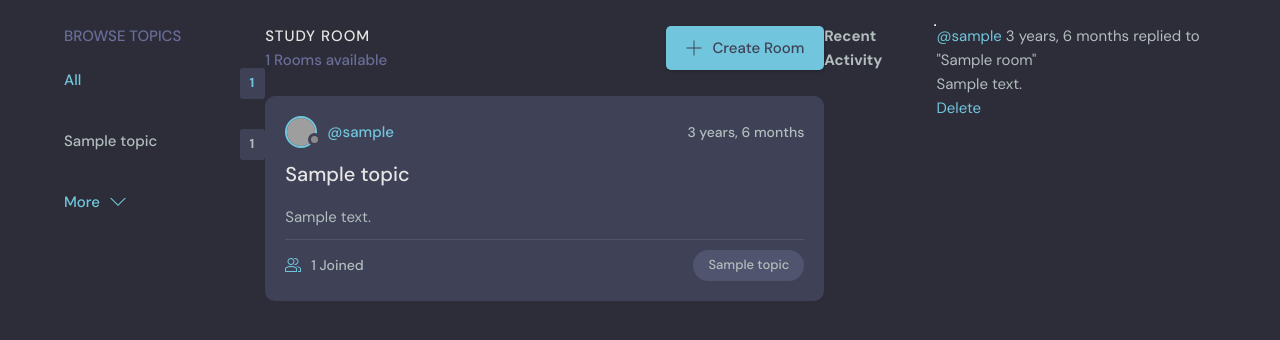
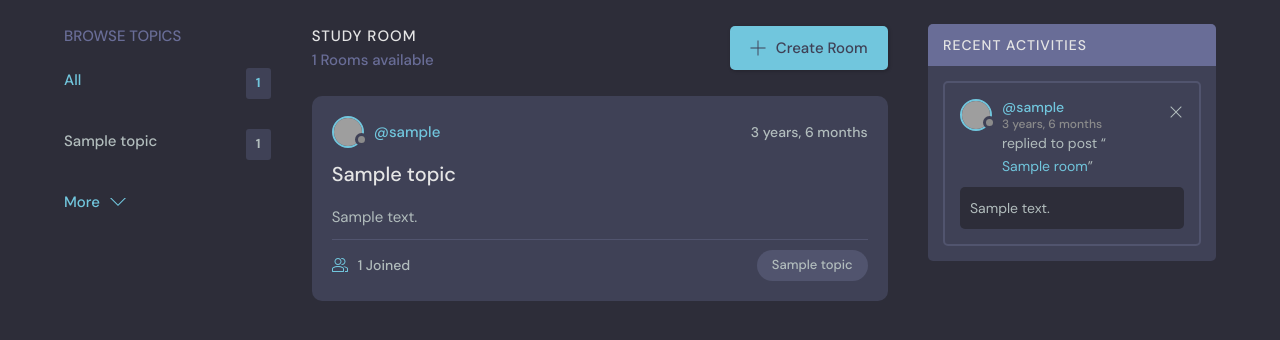
Before and after one commit to quevinrai/studybud, a Django app: page / in a window 1280 px wide. Shown: the part 76-416 px from the top of the page. Run offline with Django 4.2, Linux system fonts and the light colour scheme; a user stored in the database is signed in; tables that the repository leaves empty hold one stand-in row (values such as "Sample post"); grey boxes are pictures that could not be loaded.

Commit message:
Import deleted code from home.html

```diff
--- a/base/templates/base/activity_component.html
+++ b/base/templates/base/activity_component.html
@@ -1,14 +1,41 @@
-<h3>Recent Activity</h3>
-<hr>
+<div class="activities">
+    <div class="activities__header">
+      <h2>Recent Activities</h2>
+    </div>
 
-{% for message in room_messages %}
-    <div>
-        <small><a href="{% url 'profile' message.user.id %}">@{{ message.user }}</a>  {{ message.created|timesince }}</small>
-        <small>replied to "{{ message.room }}"</small>
+    {% for message in room_messages %}
+        <div class="activities__box">
+            <div class="activities__boxHeader roomListRoom__header">
+                <a href="{% url 'profile' message.user.id %}" class="roomListRoom__author">
+                    <div class="avatar avatar--small">
+                        <img src="https://randomuser.me/api/portraits/women/11.jpg" />
+                    </div>
+                    <p>
+                        @{{ message.user }}
+                        <span>{{ message.created|timesince }}</span>
+                    </p>
+                </a>
 
-        <p>{{ message.body }}</p>
-        {% if request.user == message.user %}
-            <a href="{% url 'delete-message' message.id %}">Delete</a>
-        {% endif %}
-    </div>
-{% endfor %}
+                {% if request.user == message.user %}
+                    <div class="roomListRoom__actions">
+                        <a href="{% url 'delete-message' message.id %}">
+                            <svg version="1.1" xmlns="http://www.w3.org/2000/svg" width="32" height="32" viewBox="0 0 32 32">
+                            <title>remove</title>
+                            <path
+                                d="M27.314 6.019l-1.333-1.333-9.98 9.981-9.981-9.981-1.333 1.333 9.981 9.981-9.981 9.98 1.333 1.333 9.981-9.98 9.98 9.98 1.333-1.333-9.98-9.98 9.98-9.981z"
+                            ></path>
+                            </svg>
+                        </a>
+                    </div>
+                {% endif %}
+            </div>
+
+            <div class="activities__boxContent">
+                <p>replied to post “<a href="{% url 'room' message.room.id %}">{{ message.room.name }}</a>”</p>
+                <div class="activities__boxRoomContent">
+                {{message.body}}
+                </div>
+            </div>
+        </div>
+    {% endfor %}
+</div>
```
